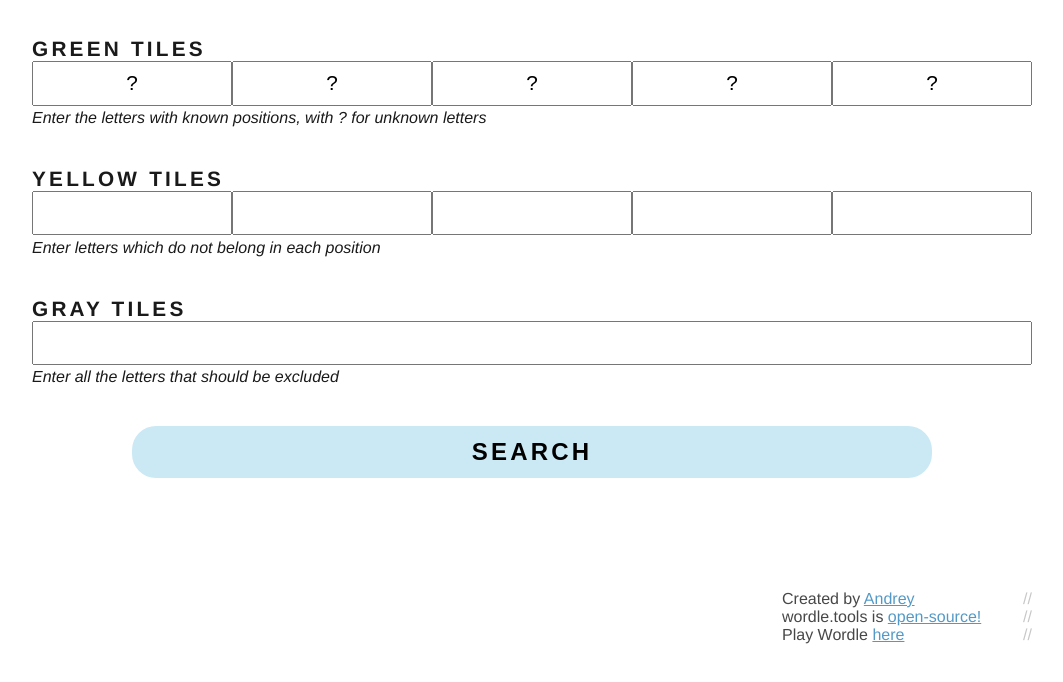
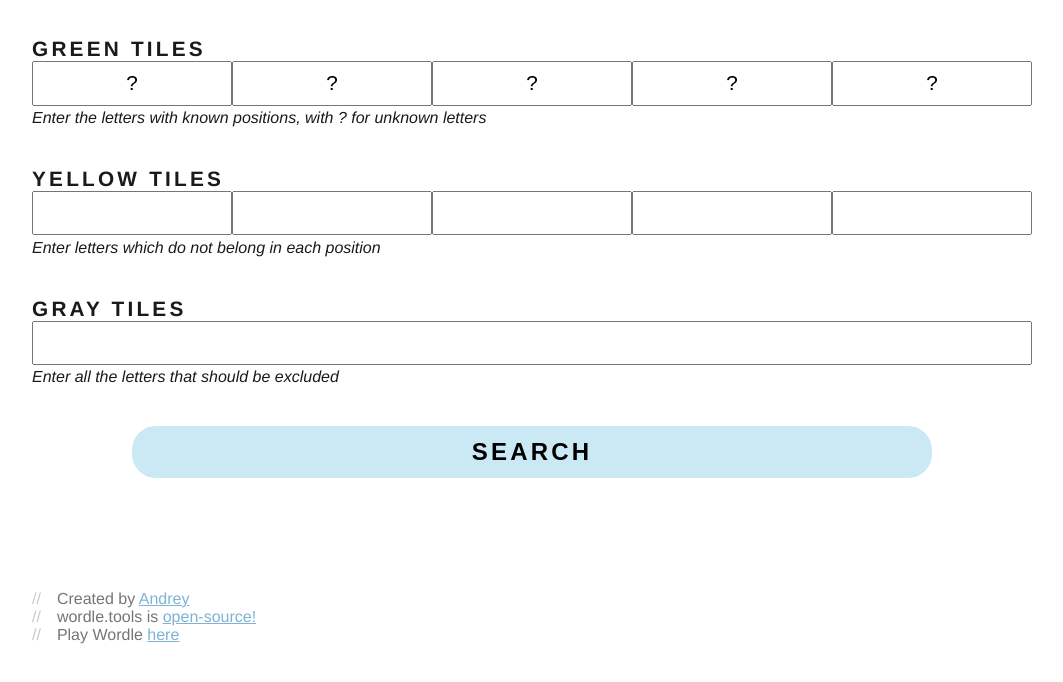
Before and after one commit to thodiamedia/wordlesolver, a plain HTML site: page index.html in a window 1280 px wide. Shown: the part 116-798 px from the top of the page, without its empty margins (108-1171 px from the left). Drawn offline with Linux system fonts and the light colour scheme.

Commit message:
Update footer

```diff
--- a/styles.css
+++ b/styles.css
@@ -189,12 +189,11 @@ fieldset {
 }
 
 footer {
-  opacity: 0.8;
   width: 250px;
-  align-self: flex-end;
+  align-self: flex-start;
   margin-top: var(--vertical-margin);
   margin-bottom: var(--vertical-margin);
-  margin-right: max(5vw, calc(50vw - 500px));
+  margin-left: max(5vw, calc(50vw - 500px));
 }
 footer.floating {
   position: fixed;
@@ -203,8 +202,13 @@ footer.floating {
 
 footer div {
   display: flex;
-  flex-direction: row;
+  flex-direction: row-reverse;
   width: 100%;
+  opacity: 0.6;
+  transition: 250ms all;
+}
+footer div:hover {
+  opacity: 1.0;
 }
 
 footer div span.item {
@@ -212,5 +216,6 @@ footer div span.item {
 }
 
 footer div span.divider {
-  opacity: 0.3;
+  opacity: 0.4;
+  margin-right: var(--standard-margin);
 }
```
